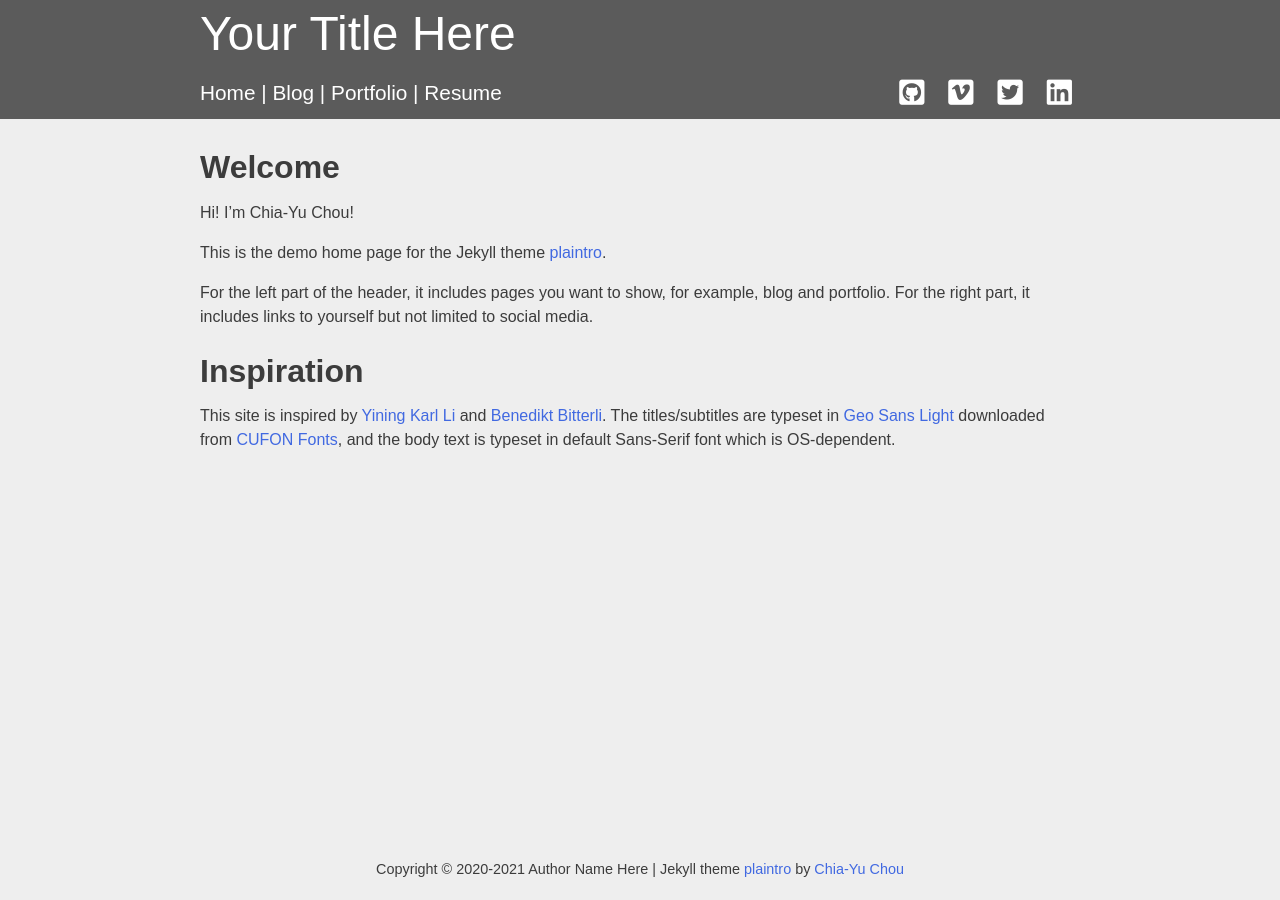
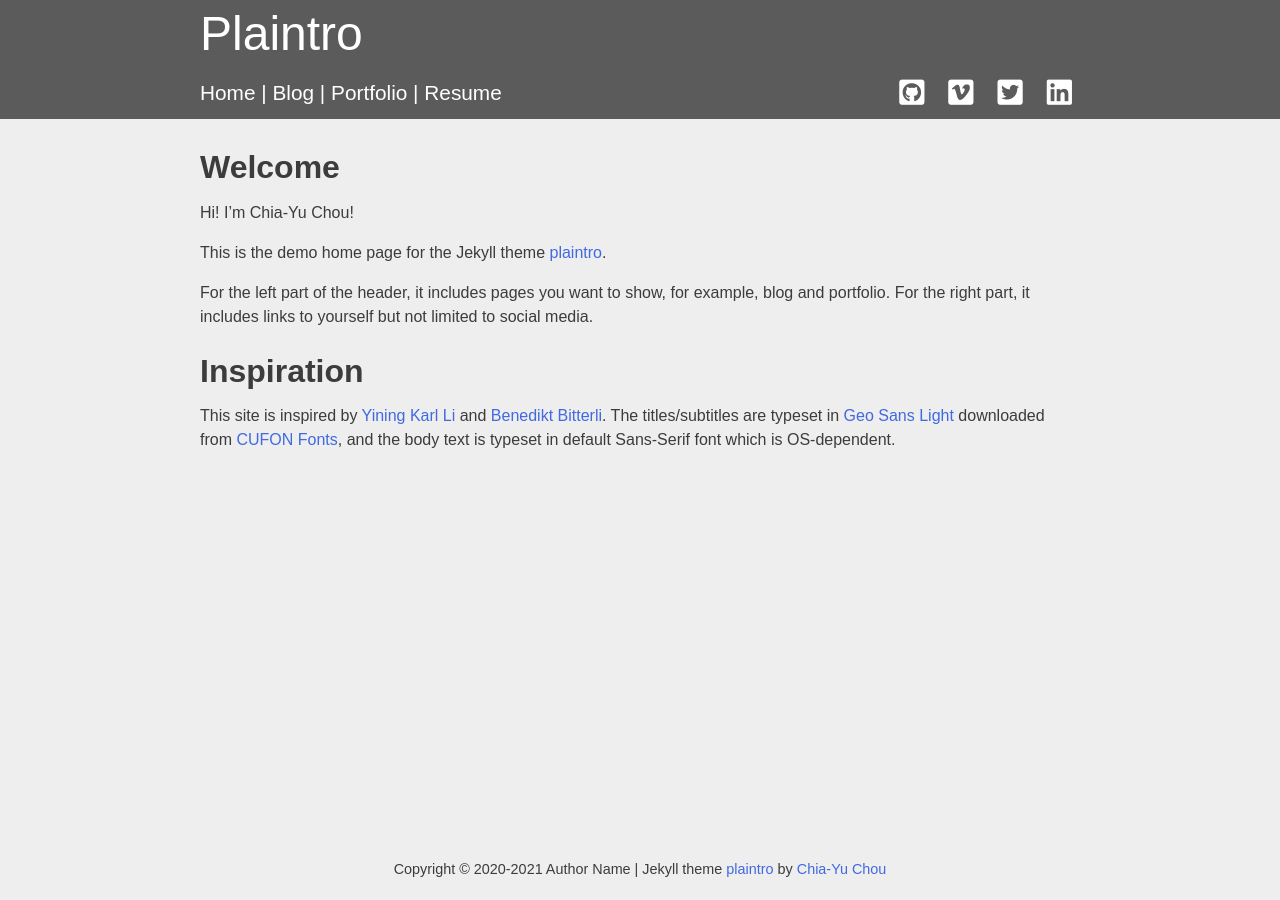
Before and after one commit to xh5a5n6k6/plaintro, a Jekyll site: the page built from index.md, in a window 1280 px wide. Built offline with Jekyll 4.4.1, drawn with Linux system fonts in a browser that asks for light colours; nearby versions of some CDN libraries; some web fonts are replaced.

Commit message:
Update the theme document

```diff
--- a/_config.yml
+++ b/_config.yml
@@ -1,7 +1,7 @@
 # Site configuration
 
-title: 'Your Title Here'
-author: 'Author Name Here'
+title: 'Plaintro'
+author: 'Author Name'
 
 # Starting year shown in the footer
 # i.e. Copyright [start_year]-[this_year]
@@ -28,7 +28,7 @@ url: https://xh5a5n6k6.github.io
 # Page title will link to defualt_url
 default_url: '/'
 
-# google analytics track ID setup
+# google analytics Track/Measurement ID setup
 google_analytics_id:
 
 
@@ -38,7 +38,7 @@ google_analytics_id:
 menu:
   - {name: 'Home', url: '/'}
 
-  # If using blog page, url MUST match paginate_path
+  # If using blog page, its url MUST match [paginate_path]
   # set above
   - {name: 'Blog', url: '/blog/'}
   - {name: 'Portfolio', url: '/portfolio/'}
```
Also changed, not shown: README.md.
